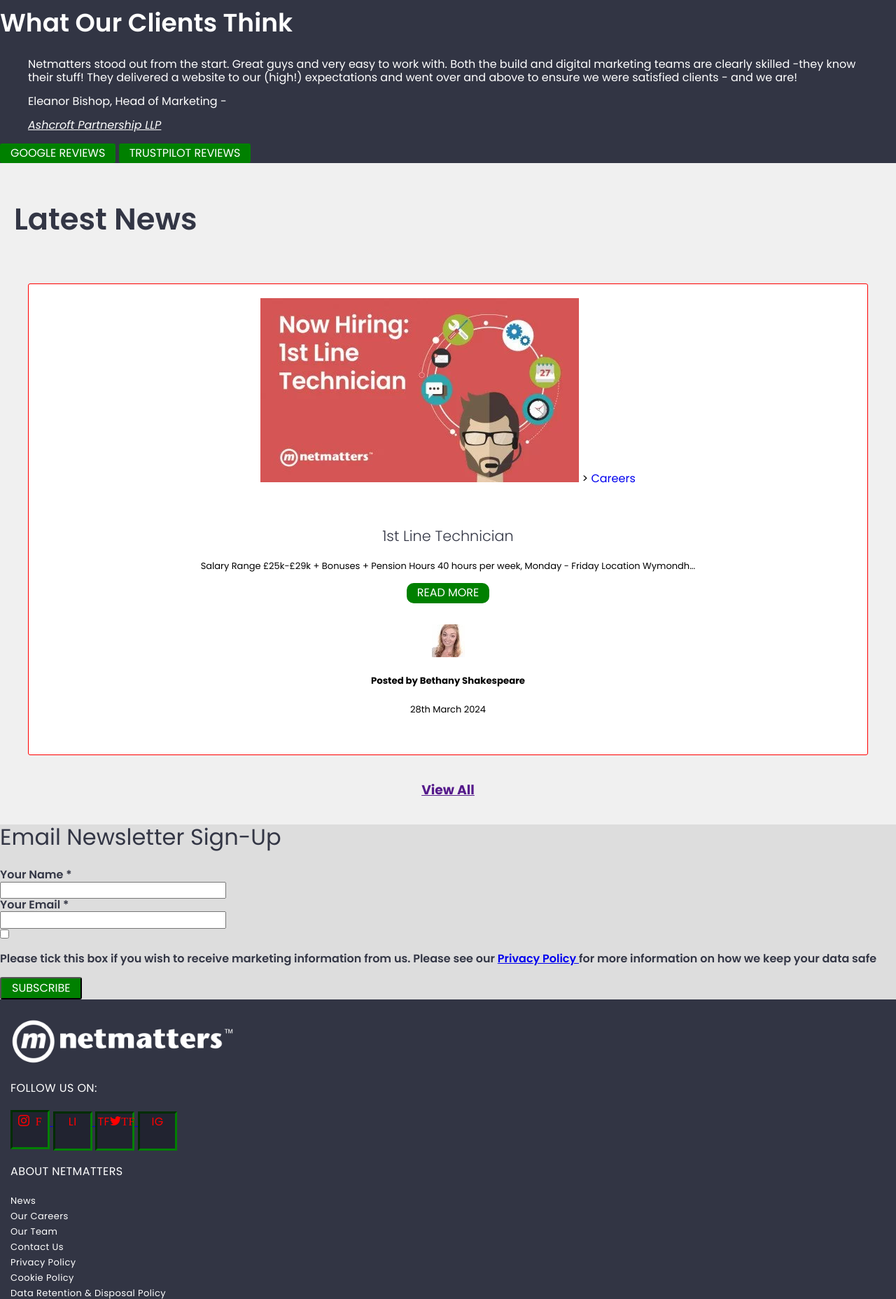
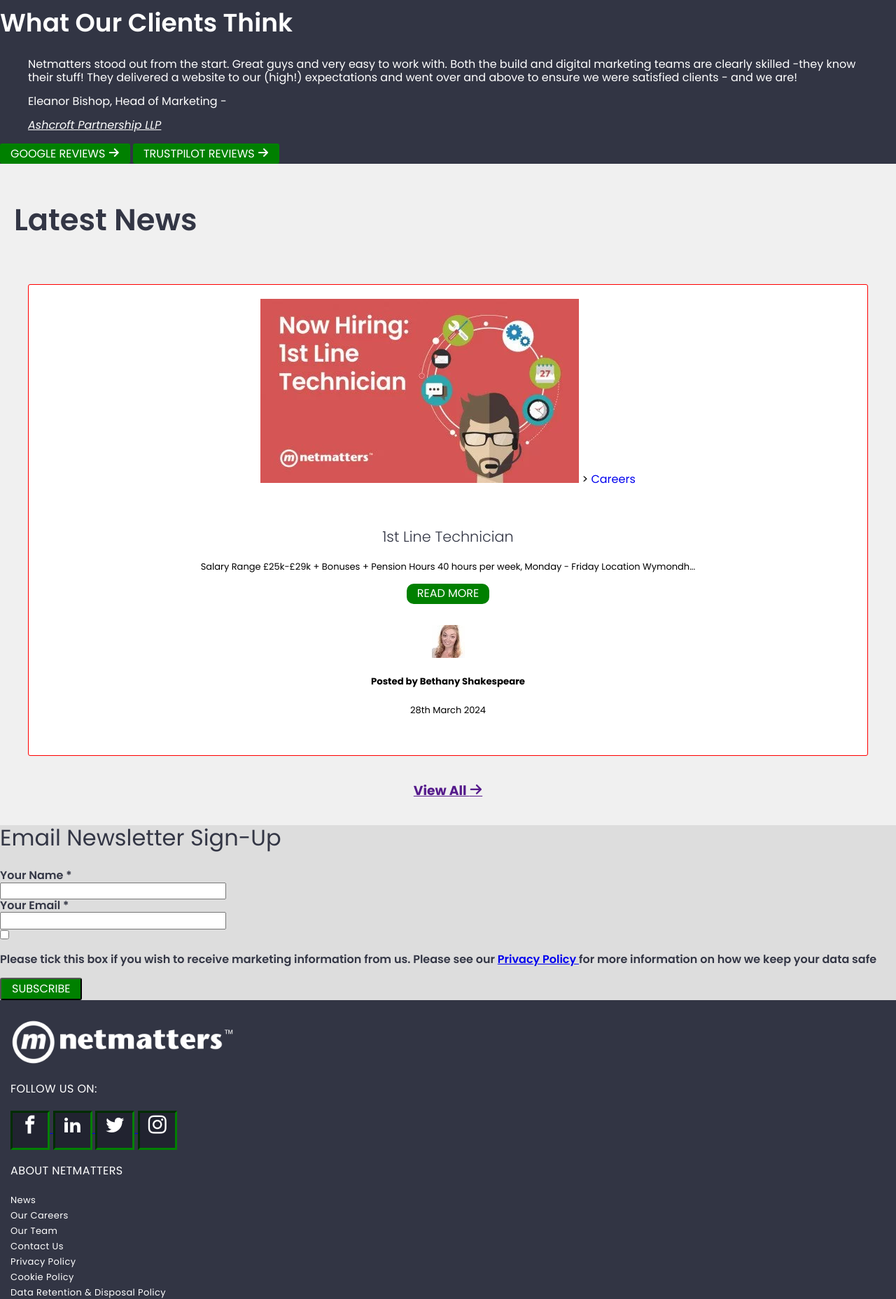
Before and after one commit to JTickett/Netmatters-Website, a PHP site: page / in a window 1280 px wide; the page is wider, and only the part inside the window is pictured. Shown: the part 1760-3616 px from the top of that part at 70% size. Run offline with PHP 8.4, Linux system fonts and the light colour scheme; some web fonts are replaced.

Commit message:
Added arrow icons throughout the page

```diff
--- a/css/styles.css
+++ b/css/styles.css
@@ -275,52 +275,6 @@ li {
   text-decoration: none;
 }
 
-@font-face {
-  font-family: "icomoon";
-  src: url("fonts/icomoon.eot?bbvdy0");
-  src: url("fonts/icomoon.eot?bbvdy0#iefix") format("embedded-opentype"), url("fonts/icomoon.ttf?bbvdy0") format("truetype"), url("fonts/icomoon.woff?bbvdy0") format("woff"), url("fonts/icomoon.svg?bbvdy0#icomoon") format("svg");
-  font-weight: normal;
-  font-style: normal;
-  font-display: block;
-}
-[class^=icon-], [class*=" icon-"] {
-  /* use !important to prevent issues with browser extensions that change fonts */
-  font-family: "icomoon" !important;
-  speak: never;
-  font-style: normal;
-  font-weight: normal;
-  font-variant: normal;
-  text-transform: none;
-  line-height: 1;
-  /* Better Font Rendering =========== */
-  -webkit-font-smoothing: antialiased;
-  -moz-osx-font-smoothing: grayscale;
-}
-
-.icon-mouse:before {
-  content: "\e900";
-}
-
-.icon-arrow-right2:before {
-  content: "\ea3c";
-}
-
-.icon-facebook:before {
-  content: "\ea90";
-}
-
-.icon-instagram:before {
-  content: "\ea92";
-}
-
-.icon-twitter:before {
-  content: "\ea96";
-}
-
-.icon-linkedin2:before {
-  content: "\eaca";
-}
-
 #page-header {
   display: grid;
   grid-auto-flow: column;
@@ -531,6 +485,24 @@ li a:hover {
   color: #ffffff;
   letter-spacing: 0.4px;
 }
+.footer__socials__icon {
+  justify-content: center;
+  align-items: center;
+  font-size: 26px;
+  color: #ffffff;
+  background-color: #212330;
+  border-color: green;
+  border-style: inset;
+  height: 50px;
+  width: 50px;
+  display: inline-block;
+  text-align: center;
+  margin: auto;
+  line-height: 1.5;
+}
+.footer__socials__icon:hover {
+  background-color: red;
+}
 
 .footer__logo {
   width: 320px;
@@ -545,19 +517,4 @@ li a:hover {
   font-size: 13px;
 }
 
-.footer__socials__icon {
-  justify-content: center;
-  align-items: center;
-  color: red;
-  background-color: #212330;
-  border-color: green;
-  border-style: inset;
-  height: 50px;
-  width: 50px;
-  display: inline-block;
-  text-align: center;
-  margin: auto;
-  line-height: 1.5;
-}
-
 /*# sourceMappingURL=styles.css.map */
--- a/index.html
+++ b/index.html
@@ -76,7 +76,10 @@
             <div>
                 <h1>The East of England's Leading Technology Company</h1>
                 <p>Performance-driven digital and technology services with complete transparency.</p>
-                <a class="button" href="#">Why Choose Us?</a>
+                <a class="button" href="#">
+                    Why Choose Us?
+                    <span class="icon-arrow-right2"></span>
+                </a>
             </div>
         </section>
 
@@ -85,10 +88,9 @@
             <header>
                 <h2>Our Services</h2>
                 <h3 class="hidden">
-                    <a href="#">View Our Work
-                        <em>&#8594;</em>
-                        <span class="icon-arrow-right2"></span>
-                    </a>
+                    <a href="#">
+                        View Our Work
+                    <span class="icon-arrow-right2"></span>                </a>
                 </h3>
             </header>
 
@@ -133,7 +135,7 @@
                 <h3>
                     <a id="services__viewmore" href="#">
                         View Our Work
-                        <em>&#8594;</em>
+                    <span class="icon-arrow-right2"></span>
                     </a>
                 </h3>
 
@@ -183,8 +185,14 @@
                     </footer>
                 </blockquote>
             </div>
-            <a class="button" href="#">Google Reviews</a>
-            <a class="button" href="#">Trustpilot Reviews</a>
+            <a class="button" href="#">
+                Google Reviews
+                <span class="icon-arrow-right2"></span>
+            </a>
+            <a class="button" href="#">
+                Trustpilot Reviews
+                <span class="icon-arrow-right2"></span>
+            </a>
         </section>
 
         <!-- Latest News -->
@@ -231,7 +239,10 @@
 
             <footer>
                 <h3>
-                    <a href="">View All</a>
+                    <a href="">
+                        View All
+                        <span class="icon-arrow-right2"></span>
+                    </a>
                 </h3>
 
                 <!-- Logo Roller -->
@@ -312,23 +323,23 @@
 
                 <!-- TODO: These obviously need to be Icons rather than placeholder text -->
                 <a href="#">
-                    <div class="footer__socials__icon icon-instagram" id="footer_social_fb">
-                        F
+                    <div class="footer__socials__icon" id="footer__social__fb">
+                        <span class="icon-facebook"></span>
                     </div>
                 </a>
                 <a href="#">
-                    <div class="footer__socials__icon" id="footer_social_li">
-                        LI
+                    <div class="footer__socials__icon" id="footer__social__li">
+                        <span class="icon-linkedin2"></span>
                     </div>
                 </a>
                 <a href="#">
-                    <div class="footer__socials__icon" id="footer_social_x">
-                        TF<span class="icon-twitter">TF</span>
+                    <div class="footer__socials__icon" id="footer__social__x">
+                        <span class="icon-twitter"></span>
                     </div>
                 </a>
                 <a href="#">
-                    <div class="footer__socials__icon" id="footer_social_ig">
-                        IG
+                    <div class="footer__socials__icon" id="footer__social__ig">
+                        <span class="icon-instagram"></span>
                     </div>
                 </a>
             </div>
--- a/scss/base/_base.scss
+++ b/scss/base/_base.scss
@@ -46,63 +46,3 @@ li {
   @include button(green);
 
 }
-
-
-
-
-
-
-
-
-
-
-
-
-// ----------------------------------------------------------
-//Stuff for Icomoon:
-
-  @font-face {
-    font-family: 'icomoon';
-    src:  url('fonts/icomoon.eot?bbvdy0');
-    src:  url('fonts/icomoon.eot?bbvdy0#iefix') format('embedded-opentype'),
-      url('fonts/icomoon.ttf?bbvdy0') format('truetype'),
-      url('fonts/icomoon.woff?bbvdy0') format('woff'),
-      url('fonts/icomoon.svg?bbvdy0#icomoon') format('svg');
-    font-weight: normal;
-    font-style: normal;
-    font-display: block;
-  }
-
-  [class^="icon-"], [class*=" icon-"] {
-    /* use !important to prevent issues with browser extensions that change fonts */
-    font-family: 'icomoon' !important;
-    speak: never;
-    font-style: normal;
-    font-weight: normal;
-    font-variant: normal;
-    text-transform: none;
-    line-height: 1;
-
-    /* Better Font Rendering =========== */
-    -webkit-font-smoothing: antialiased;
-    -moz-osx-font-smoothing: grayscale;
-  }
-
-  .icon-mouse:before {
-    content: "\e900";
-  }
-  .icon-arrow-right2:before {
-    content: "\ea3c";
-  }
-  .icon-facebook:before {
-    content: "\ea90";
-  }
-  .icon-instagram:before {
-    content: "\ea92";
-  }
-  .icon-twitter:before {
-    content: "\ea96";
-  }
-  .icon-linkedin2:before {
-    content: "\eaca";
-  }
--- a/scss/modules/_footer.scss
+++ b/scss/modules/_footer.scss
@@ -41,6 +41,38 @@ li a:hover {
     background-color: $footer-background-color;
     color: $white;
     letter-spacing: 0.4px;
+
+    &__socials__icon {
+
+        $social_name : "";
+
+        justify-content: center;
+        align-items: center;
+
+        font-size: 26px;
+
+        color: $white;
+        background-color: $footer-bottom-color;
+        border-color: green;
+        border-style: inset;
+
+        height: 50px;
+        width: 50px;
+        display: inline-block;
+        text-align: center;
+        margin: auto;
+        line-height: 1.5;
+
+
+        &:hover{
+            background-color: red;
+
+            // TODO:
+            // Include a mixin here.
+            // Pass the name of the social network to it.
+            // The mixin should set the background colour based on the name.
+        }
+    }
 }
 
 .footer__logo{
@@ -55,25 +87,3 @@ li a:hover {
     padding: 5px 20px;
     font-size: 13px;
 }
-
-.footer__socials__icon{
-
-    //display: flex;
-    justify-content: center;
-    align-items: center;
-
-    color: red;
-    background-color: $footer-bottom-color;
-    border-color: green;
-    border-style: inset;
-
-    height: 50px;
-    width: 50px;
-    display: inline-block;
-    text-align: center;
-    margin: auto;
-    line-height: 1.5;
-
-    //font-family: "icomoon";
-
-}
--- a/scss/modules/_services.scss
+++ b/scss/modules/_services.scss
@@ -19,7 +19,7 @@
     }
 
 
-    #services__viewmore{
+    #services__viewmore {
         text-decoration: none;
         :hover{
             text-decoration: underline;
--- a/scss/utilities/_config.scss
+++ b/scss/utilities/_config.scss
@@ -28,6 +28,11 @@ $footer-bottom-color                : $footer-bottom;
 $card-background-color              : $grey-light;
 $card-text-color                    : #464957;
 
+$social-facebook-color              : #3b5998;
+$social-linkedin-color              : #0077b5;
+$social-twitter-color               : #00aced;
+$social-instagram-color             : #d93175;
+
 
 // Image Paths
 
```
Also changed, not shown: 1 other file.
